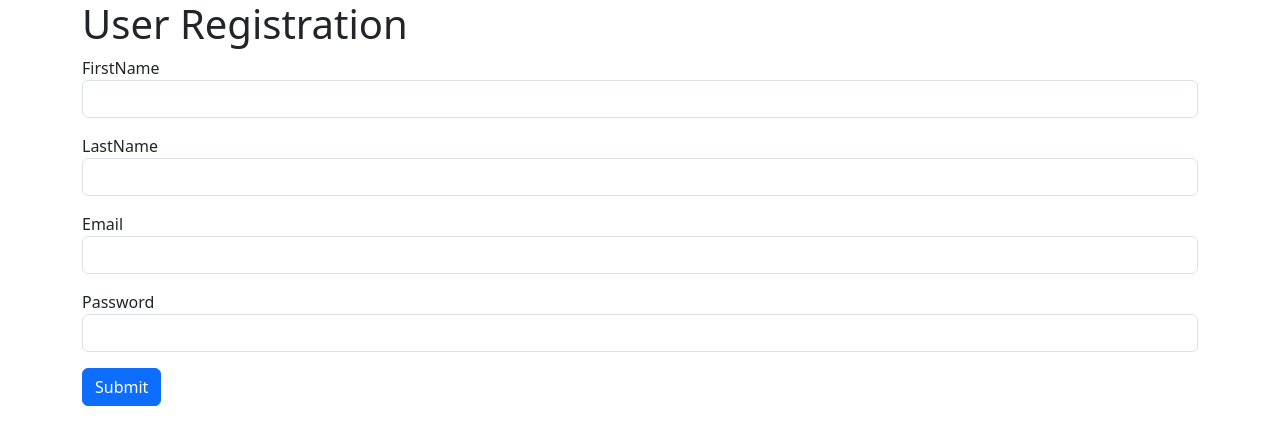
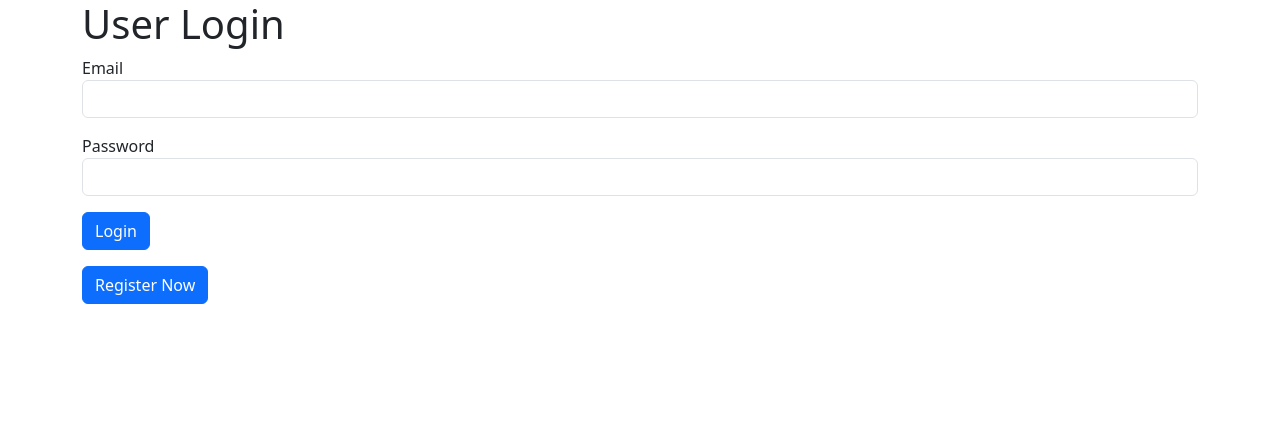
Before and after one commit to AyeshaMubasher/LearningAngular, an Angular app: page / in a window 1280 px wide. Shown: the top 444 px of the page. Built offline with nearby package versions, Linux system fonts and the light colour scheme.

Commit message:
Add Routing and connection with backend

```diff
--- a/src/app/app-routing.module.ts
+++ b/src/app/app-routing.module.ts
@@ -6,7 +6,9 @@ import { HomePageComponent } from './home-page/home-page.component';
 
 const routes: Routes = [
   {path:'login',component:LoginPageComponent},
-  {path: 'home',component:HomePageComponent}
+  {path: 'home',component:HomePageComponent},
+  {path: 'signUp',component:SignUpPageComponent},
+  {path:'',component:LoginPageComponent}
 ];
 
 @NgModule({
--- a/src/app/app.component.html
+++ b/src/app/app.component.html
@@ -1,2 +1 @@
 <router-outlet></router-outlet>
-<app-sign-up-page></app-sign-up-page>
--- a/src/app/app.module.ts
+++ b/src/app/app.module.ts
@@ -7,6 +7,7 @@ import { FormsModule } from '@angular/forms';
 import { LoginPageComponent } from './login-page/login-page.component';
 import { SignUpPageComponent } from './sign-up-page/sign-up-page.component';
 import { HomePageComponent } from './home-page/home-page.component';
+import { HttpClientModule } from '@angular/common/http';
 
 @NgModule({
   declarations: [
@@ -18,7 +19,8 @@ import { HomePageComponent } from './home-page/home-page.component';
   imports: [
     BrowserModule,
     AppRoutingModule,
-    FormsModule
+    FormsModule,
+    HttpClientModule
   ],
   providers: [],
   bootstrap: [AppComponent]
--- a/src/app/home-page/home-page.component.html
+++ b/src/app/home-page/home-page.component.html
@@ -1,3 +1,3 @@
 <h1>Welcom to My App!!</h1>
 
-<button class="btn btn-primary" routerlink='\login'>Logout</button>
+<button class="btn btn-primary" (click)="signOut()" >Logout</button>
--- a/src/app/home-page/home-page.component.ts
+++ b/src/app/home-page/home-page.component.ts
@@ -1,4 +1,5 @@
 import { Component } from '@angular/core';
+import { Router } from '@angular/router';
 
 @Component({
   selector: 'app-home-page',
@@ -7,4 +8,8 @@ import { Component } from '@angular/core';
 })
 export class HomePageComponent {
 
+  constructor(private router:Router){}
+  signOut(){
+    this.router.navigate(["/login"]);
+  }
 }
--- a/src/app/login-page/login-page.component.html
+++ b/src/app/login-page/login-page.component.html
@@ -1,16 +1,18 @@
 <div class="container">
     <h1>User Login</h1>
-    <form >
+    <form #userlogin="ngForm" (ngSubmit)="Login()">
       <div class="form-group">
         <label for="email">Email</label><br>
-        <input type="text" name = "email" class="form-control" ngModel>
+        <input type="text" name = "email" class="form-control" [(ngModel)]="formData.email">
       </div>
       <pre></pre>
       <div class="form-group">
         <label for="password">Password</label><br>
-        <input type="text" name = "password" class="form-control" ngModel>
+        <input type="password" name = "password" class="form-control" [(ngModel)]="formData.password">
       </div>
       <pre></pre>
-      <button class="btn btn-primary" type="Login" (click)="Login()" routerlink='/home'>Login</button>
+      <button class="btn btn-primary" type="submit" >Login</button>
+      <pre></pre>
+      <button class="btn btn-primary" type="Register" (click)="Register()">Register Now</button>
     </form>
   </div>
--- a/src/app/login-page/login-page.component.ts
+++ b/src/app/login-page/login-page.component.ts
@@ -1,12 +1,37 @@
-import { Component } from '@angular/core';
+import { HttpClient } from '@angular/common/http';
+import { Component, OnInit } from '@angular/core';
+import { Router } from '@angular/router';
 
 @Component({
   selector: 'app-login-page',
   templateUrl: './login-page.component.html',
   styleUrl: './login-page.component.css'
 })
-export class LoginPageComponent {
+export class LoginPageComponent  {
+  formData={
+    email: '',
+    password:''
+  };
+
+  constructor(private router:Router, private http: HttpClient){}
+
   Login(){
     console.log("Login Successfull!!")
+    this.post();
+  }
+  Register(){
+    this.router.navigate(["/signUp"])
+  }
+/*
+  public getMethod(){
+    this.http.get('http://localhost:8000/getAll').subscribe((data)=>{
+      console.log(data);
+    });
+  }
+    */
+  public post(){
+    this.http.post('http://localhost:8000/user/check',this.formData).subscribe((data)=>
+      this.router.navigate(["/home"])
+    ,(error)=>console.log("oops",error.status));
   }
 }
--- a/src/app/sign-up-page/sign-up-page.component.html
+++ b/src/app/sign-up-page/sign-up-page.component.html
@@ -1,26 +1,26 @@
 <div class="container">
     <h1>User Registration</h1>
-    <form >
+    <form #userlogin="ngForm" (ngSubmit)="onSubmit()" >
       <div class="form-group">
         <label for="firstname">FirstName</label><br>
-        <input type="text" name = "firstname" class="form-control" ngModel>
+        <input type="text" name = "firstname" class="form-control" [(ngModel)]="formData.FirstName">
       </div>
       <pre></pre>
       <div class="form-group">
         <label for="lastname">LastName</label><br>
-        <input type="text" name = "Lastname" class="form-control" ngModel>
+        <input type="text" name = "Lastname" class="form-control" [(ngModel)]="formData.LastName">
       </div>
       <pre></pre>
       <div class="form-group">
         <label for="email">Email</label><br>
-        <input type="text" name = "email" class="form-control" ngModel>
+        <input type="text" name = "email" class="form-control" [(ngModel)]="formData.email">
       </div>
       <pre></pre>
       <div class="form-group">
         <label for="password">Password</label><br>
-        <input type="text" name = "password" class="form-control" ngModel>
+        <input type="password" name = "password" class="form-control" [(ngModel)]="formData.password">
       </div>
       <pre></pre>
-      <button class="btn btn-primary"  routerlink="/login" routerLinkActive="active">Submit</button>
+      <button class="btn btn-primary" typre="submit" >Submit</button>
     </form>
   </div>
--- a/src/app/sign-up-page/sign-up-page.component.ts
+++ b/src/app/sign-up-page/sign-up-page.component.ts
@@ -1,4 +1,6 @@
+import { HttpClient } from '@angular/common/http';
 import { Component, OnInit } from '@angular/core';
+import { Router } from '@angular/router';
 
 @Component({
   selector: 'app-sign-up-page',
@@ -9,8 +11,23 @@ import { Component, OnInit } from '@angular/core';
 
 
 export class SignUpPageComponent  {
+  formData={
+    FirstName: '',
+    LastName: '',
+    email: '',
+    password:''
+  };
+   constructor(private router:Router,private http:HttpClient){}
 
-  submit(){
+  onSubmit(){
     console.log("Form submited!!");
+    console.log("form data",this.formData);
+    this.post();
+    this.router.navigate(["\login"]);
+  }
+  public post(){
+    this.http.post('http://localhost:8000/addUser',this.formData).subscribe((data)=>{
+      console.log(data);
+    });
   }
 }
```
